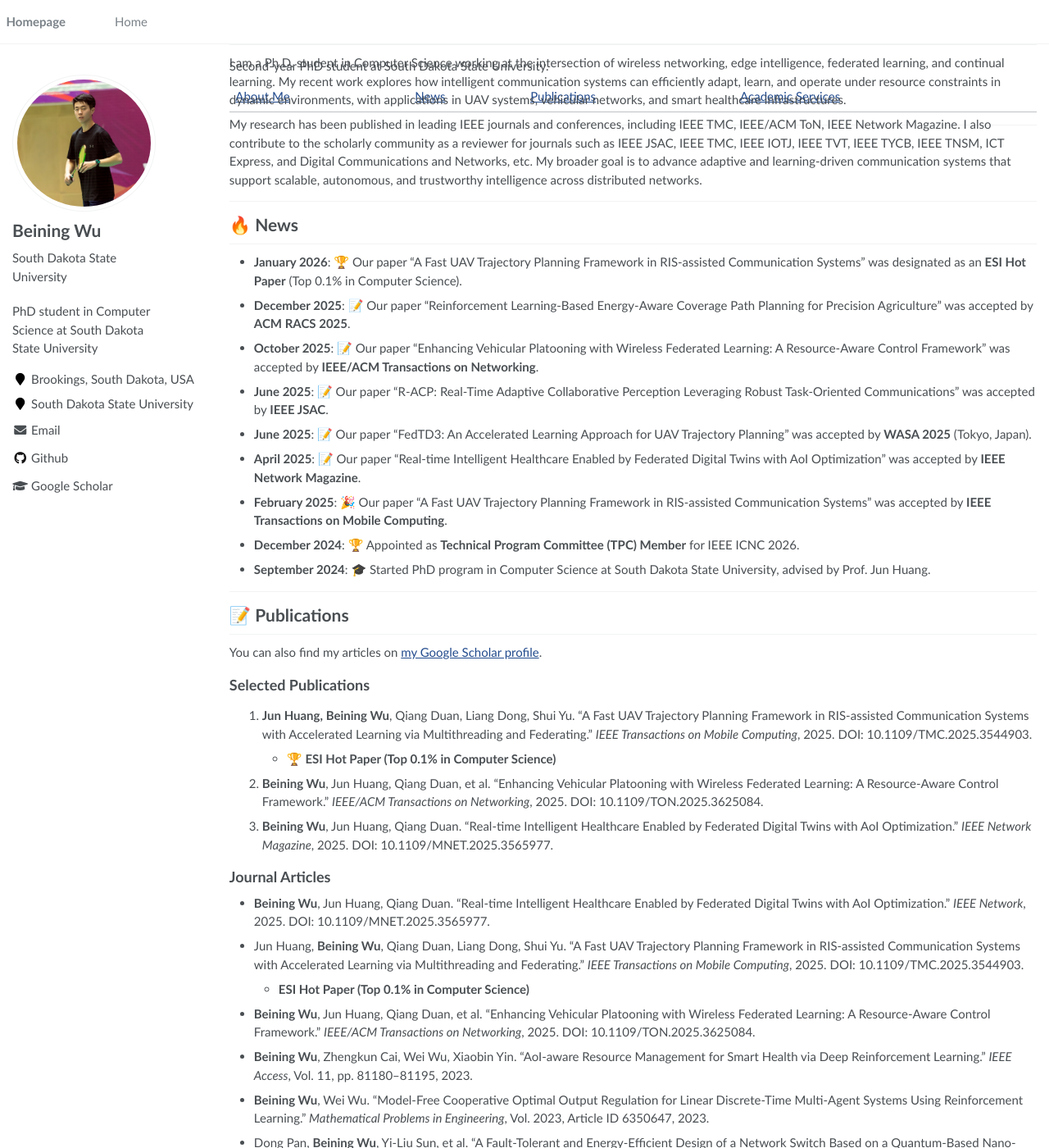
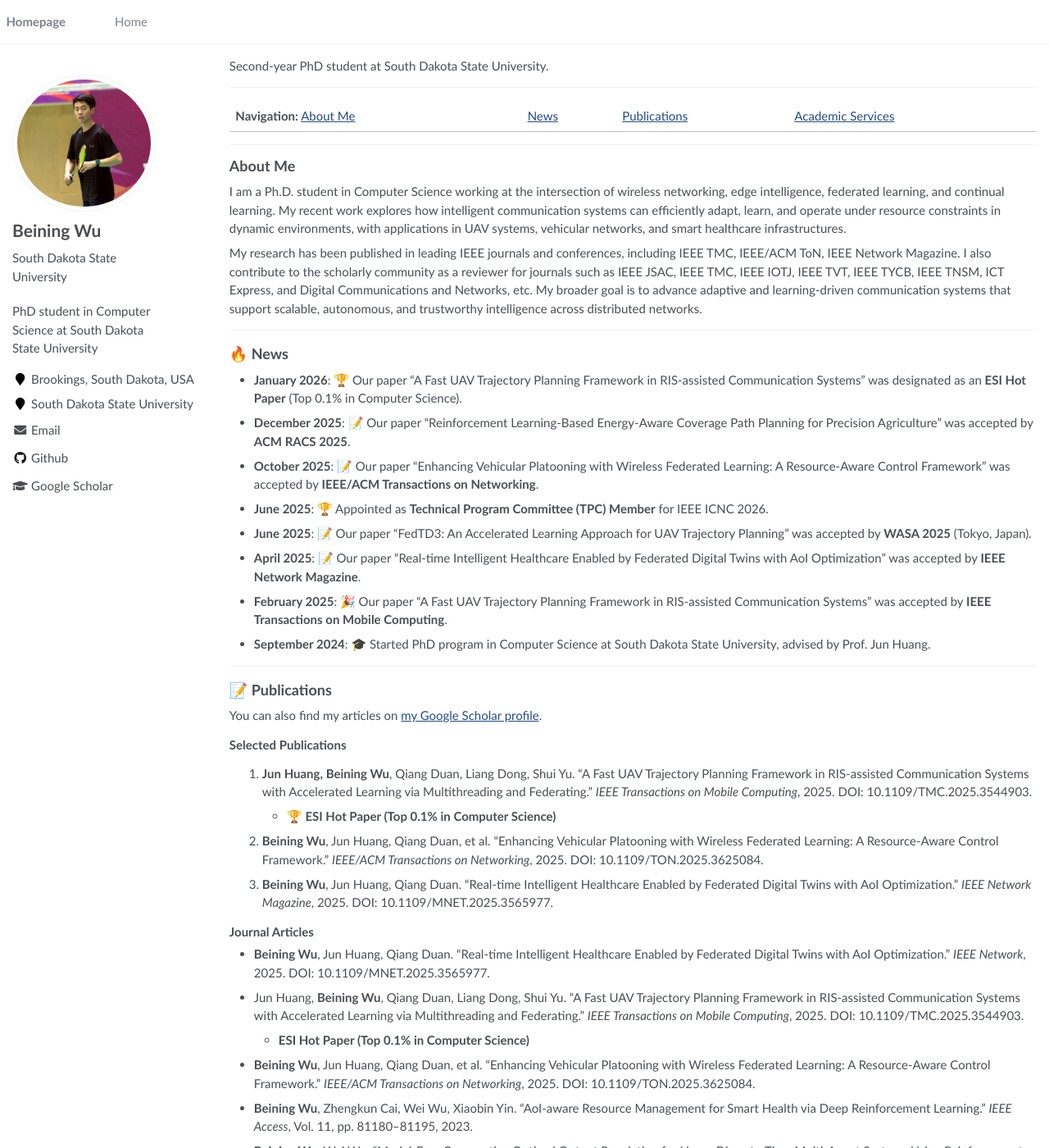
Before and after one commit to beining1008/beining1008.github.io, a Jekyll site: the page built from _pages/about.md, in a window 1280 px wide and 1400 px high. Shown: the whole window at 82% size. Built offline with Jekyll 4.4.1, drawn with Linux system fonts in a browser that asks for light colours; some of the changed text lies outside the part shown.

Commit message:
Update about.md

```diff
--- a/_pages/about.md
+++ b/_pages/about.md
@@ -8,21 +8,16 @@ redirect_from:
   - /about.html
 ---
 
-<style>
-  .page__content h1 {
-    padding-top: 60px;
-    margin-top: -60px;
-  }
-</style>
-
 Second-year PhD student at South Dakota State University.
 
-[About Me](#about-me) | [News](#-news) | [Publications](#-publications) | [Academic Services](#-academic-services)
+---
+
+**Navigation:** [About Me](#about-me) | [News](#news) | [Publications](#publications) | [Academic Services](#academic-services)
 
 ---
 
 <a name="about-me"></a>
-# About Me
+## About Me
 
 I am a Ph.D. student in Computer Science working at the intersection of wireless networking, edge intelligence, federated learning, and continual learning. My recent work explores how intelligent communication systems can efficiently adapt, learn, and operate under resource constraints in dynamic environments, with applications in UAV systems, vehicular networks, and smart healthcare infrastructures.
 
@@ -30,29 +25,28 @@ My research has been published in leading IEEE journals and conferences, includi
 
 ---
 
-<a name="-news"></a>
-# 🔥 News
+<a name="news"></a>
+## 🔥 News
 
 - **January 2026**: 🏆 Our paper "A Fast UAV Trajectory Planning Framework in RIS-assisted Communication Systems" was designated as an **ESI Hot Paper** (Top 0.1% in Computer Science).
 - **December 2025**: 📝 Our paper "Reinforcement Learning-Based Energy-Aware Coverage Path Planning for Precision Agriculture" was accepted by **ACM RACS 2025**.
 - **October 2025**: 📝 Our paper "Enhancing Vehicular Platooning with Wireless Federated Learning: A Resource-Aware Control Framework" was accepted by **IEEE/ACM Transactions on Networking**.
-- **June 2025**: 📝 Our paper "R-ACP: Real-Time Adaptive Collaborative Perception Leveraging Robust Task-Oriented Communications" was accepted by **IEEE JSAC**.
+- **June 2025**: 🏆 Appointed as **Technical Program Committee (TPC) Member** for IEEE ICNC 2026.
 - **June 2025**: 📝 Our paper "FedTD3: An Accelerated Learning Approach for UAV Trajectory Planning" was accepted by **WASA 2025** (Tokyo, Japan).
 - **April 2025**: 📝 Our paper "Real-time Intelligent Healthcare Enabled by Federated Digital Twins with AoI Optimization" was accepted by **IEEE Network Magazine**.
 - **February 2025**: 🎉 Our paper "A Fast UAV Trajectory Planning Framework in RIS-assisted Communication Systems" was accepted by **IEEE Transactions on Mobile Computing**.
-- **December 2024**: 🏆 Appointed as **Technical Program Committee (TPC) Member** for IEEE ICNC 2026.
 - **September 2024**: 🎓 Started PhD program in Computer Science at South Dakota State University, advised by Prof. Jun Huang.
 
 ---
 
-<a name="-publications"></a>
-# 📝 Publications
+<a name="publications"></a>
+## 📝 Publications
 
 {% if site.author.googlescholar %}
   <div class="wordwrap">You can also find my articles on <a href="{{site.author.googlescholar}}">my Google Scholar profile</a>.</div>
 {% endif %}
 
-## Selected Publications
+### Selected Publications
 
 1. **Jun Huang, Beining Wu**, Qiang Duan, Liang Dong, Shui Yu. "A Fast UAV Trajectory Planning Framework in RIS-assisted Communication Systems with Accelerated Learning via Multithreading and Federating." *IEEE Transactions on Mobile Computing*, 2025. DOI: 10.1109/TMC.2025.3544903.
    - 🏆 **ESI Hot Paper (Top 0.1% in Computer Science)**
@@ -61,7 +55,7 @@ My research has been published in leading IEEE journals and conferences, includi
 
 3. **Beining Wu**, Jun Huang, Qiang Duan. "Real-time Intelligent Healthcare Enabled by Federated Digital Twins with AoI Optimization." *IEEE Network Magazine*, 2025. DOI: 10.1109/MNET.2025.3565977.
 
-## Journal Articles
+### Journal Articles
 
 - **Beining Wu**, Jun Huang, Qiang Duan. "Real-time Intelligent Healthcare Enabled by Federated Digital Twins with AoI Optimization." *IEEE Network*, 2025. DOI: 10.1109/MNET.2025.3565977.
 
@@ -76,35 +70,33 @@ My research has been published in leading IEEE journals and conferences, includi
 
 - Dong Pan, **Beining Wu**, Yi-Liu Sun, et al. "A Fault-Tolerant and Energy-Efficient Design of a Network Switch Based on a Quantum-Based Nano-Communication Technique." *Sustainable Computing: Informatics and Systems*, Vol. 37, Article 100827, 2023.
 
-## Conference Papers
+### Conference Papers
 
 - **Beining Wu**, Jun Huang, Qiang Duan. "Reinforcement Learning-Based Energy-Aware Coverage Path Planning for Precision Agriculture." *Proceedings of the 2025 International Conference on Research in Adaptive and Convergent Systems (RACS)*, ACM, 2025.
 
 - **Beining Wu**, Jun Huang, Qiang Duan. "FedTD3: An Accelerated Learning Approach for UAV Trajectory Planning." *International Conference on Wireless Artificial Intelligent Computing Systems and Applications (WASA)*, Tokyo, Japan, June 2025.
 
-## Preprints & Manuscripts Under Review
+### Preprints & Manuscripts Under Review
 
 - **Beining Wu**, Jun Huang, Shui Yu. ""X of Information" Continuum: A Survey on AI-Driven Multi-Dimensional Metrics for Next-Generation Networked Systems." *IEEE Communications Surveys and Tutorials*, Major Revision, 2025. [arXiv:2507.19657](https://arxiv.org/abs/2507.19657)
 
 - **Beining Wu**, Z. Ding, J. Huang. "A Review of Continuous Learning in Edge AI." *IEEE Transactions on Network Science and Engineering*, Major Revision, 2025.
 
-- Zihao Ding, **Beining Wu**, Jun Huang, Yanxiao Zhao, Shui Yu, Zhipeng Cai. "SCALE: Sensitivity-Aware Federated Unlearning with Age-of-Information Optimization for Mobile Edge Computing." Submitted to *IEEE INFOCOM 2026*.
-
 ---
 
-<a name="-academic-services"></a>
-# 💼 Academic Services
+<a name="academic-services"></a>
+## 💼 Academic Services
 
-## Conference Services
+### Conference Services
 
 - **Technical Program Committee (TPC) Member**
   - IEEE International Conference on Computing, Networking and Communications (ICNC), 2026
 
-## Journal Reviewer
+### Journal Reviewer
 
 I serve as a reviewer for the following prestigious journals:
 
-### IEEE Journals
+**IEEE Journals:**
 - IEEE Journal on Selected Areas in Communications (JSAC)
 - IEEE Transactions on Mobile Computing (TMC)
 - IEEE Transactions on Systems, Man, and Cybernetics: Systems (SMC)
@@ -116,7 +108,7 @@ I serve as a reviewer for the following prestigious journals:
 - IEEE Network Magazine
 - IEEE Access
 
-### Other Journals
+**Other Journals:**
 - ICT Express
 - Digital Communications and Networks
 - International Journal of Communication Systems
```
